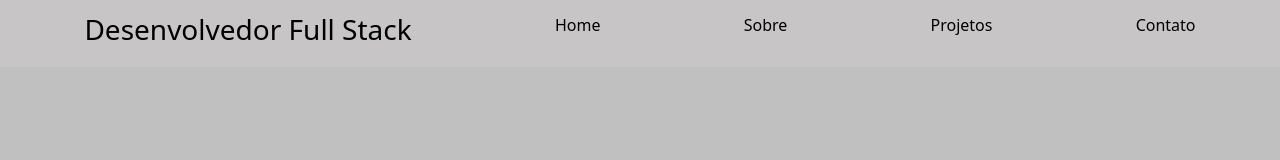
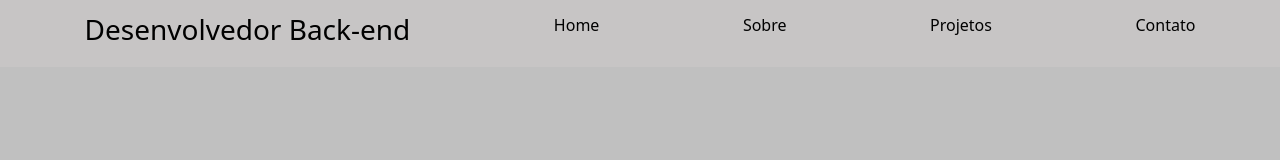
Before and after one commit to Tarcisio-Menezes/me, a React (Create React App) app in the folder portfolio-dev/: page / in a window 1280 px wide. Shown: the top 160 px of the page. Built offline with nearby package versions, Linux system fonts and the light colour scheme.

Commit message:
Ajusta title

```diff
--- a/portfolio-dev/src/components/nav.js
+++ b/portfolio-dev/src/components/nav.js
@@ -6,7 +6,7 @@ function Nav() {
   return (
     <section className="navigator">
       <h3>
-        Desenvolvedor Full Stack
+        Desenvolvedor Back-end
       </h3>
       <nav>
         <Link to="/">
```
